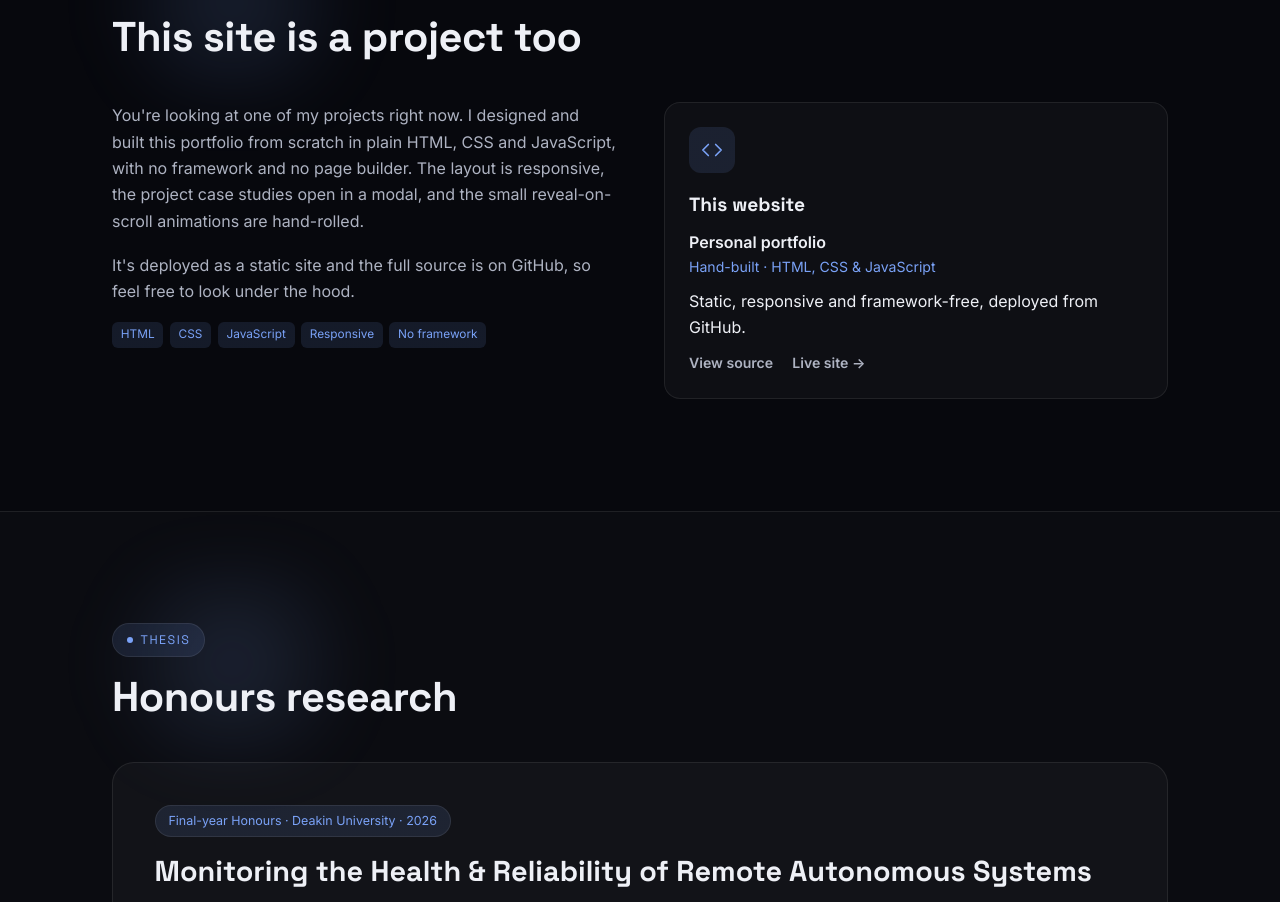
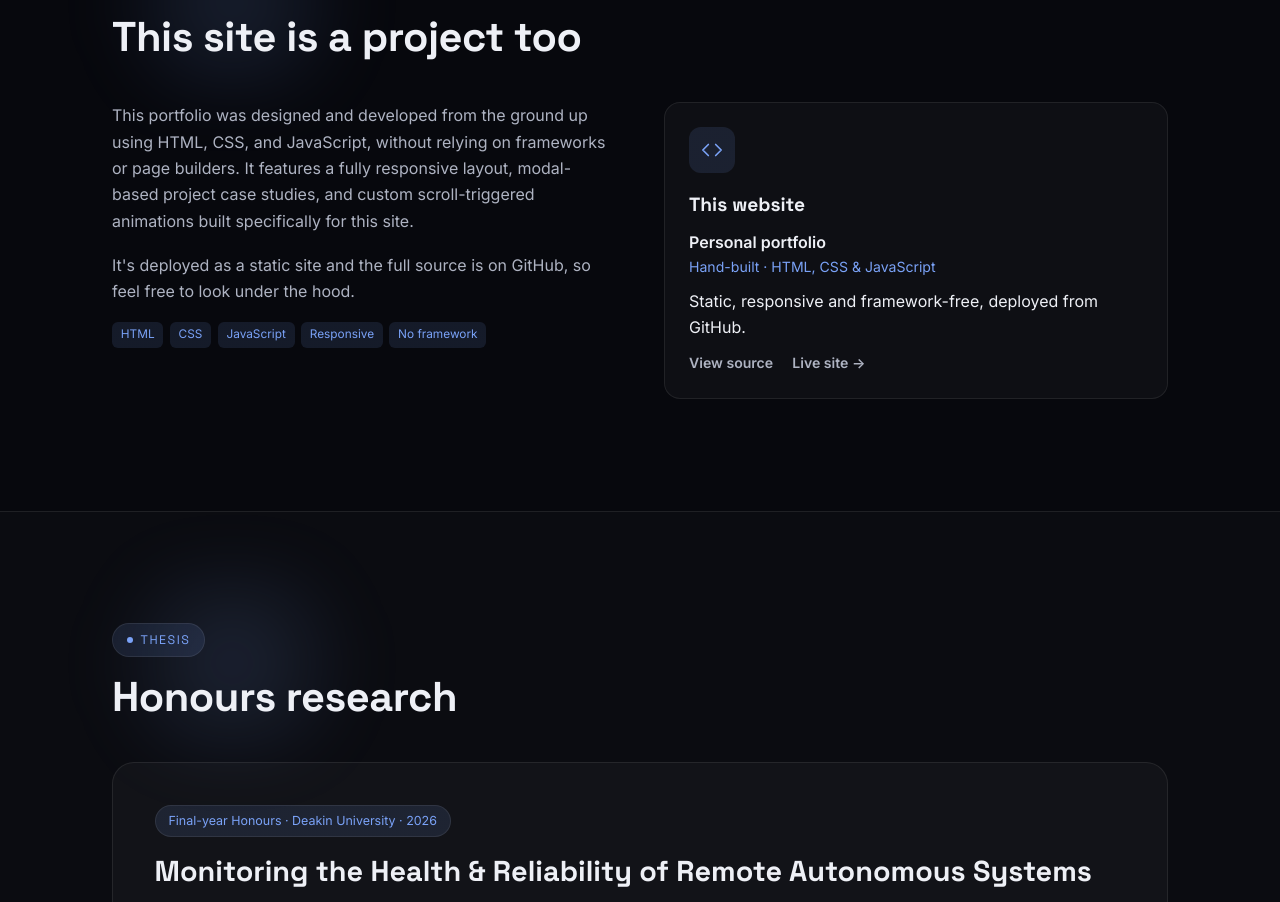
Before and after one commit to Dmatt547/Personal-Website, a website: page index.html in a window 1280 px wide. Shown: the part 4378-5280 px from the top of the page. Drawn offline with Linux system fonts and the light colour scheme.

Commit message:
Revise project description for clarity and conciseness

```diff
--- a/index.html
+++ b/index.html
@@ -691,10 +691,9 @@
       <div class="about">
         <div class="about__text reveal reveal--left">
           <p>
-            You're looking at one of my projects right now. I designed and built this
-            portfolio from scratch in plain HTML, CSS and JavaScript, with no framework
-            and no page builder. The layout is responsive, the project case studies open
-            in a modal, and the small reveal-on-scroll animations are hand-rolled.
+            This portfolio was designed and developed from the ground up using HTML, CSS, and JavaScript,
+            without relying on frameworks or page builders. It features a fully responsive layout, modal-based
+            project case studies, and custom scroll-triggered animations built specifically for this site.
           </p>
           <p>
             It's deployed as a static site and the full source is on GitHub, so feel free
```
